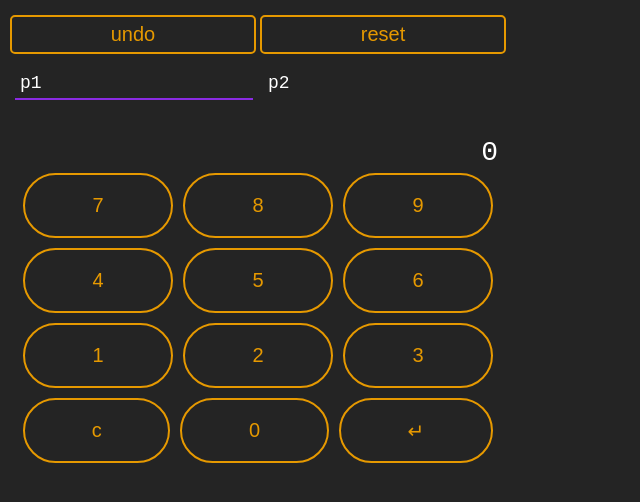
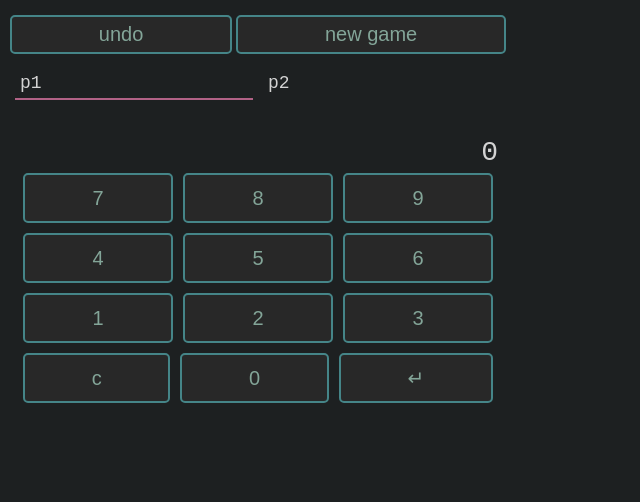
Before and after one commit to StevenUS/scoreboard, an Angular app: page / in a window 1280 px wide. Shown: the top 502 px of the page, without its empty margins (0-640 px from the left). Built offline with nearby package versions, Linux system fonts and the light colour scheme.

Commit message:
redesign with variables.scss

```diff
--- a/angular.json
+++ b/angular.json
@@ -33,6 +33,11 @@
             "styles": [
               "src/styles.scss"
             ],
+            "stylePreprocessorOptions": {
+              "includePaths": [
+                "src/styles"
+              ]
+            },
             "scripts": []
           },
           "configurations": {
--- a/src/app/app.component.html
+++ b/src/app/app.component.html
@@ -1,6 +1,6 @@
 <div class="controls">
     <button (click)="undo()">undo</button>
-    <button (click)="resetGame()">reset</button>
+    <button (click)="resetGame()">new game</button>
 </div>
 
 <div class="turns">
--- a/src/app/num-pad/num-pad.component.scss
+++ b/src/app/num-pad/num-pad.component.scss
@@ -7,6 +7,7 @@
     justify-content: flex-end;
     overflow-x: scroll;
     font-size: 28px;
+    color: lightgray;
     div {
         display: inline-block;
     }
@@ -16,8 +17,7 @@ div {
 }
 
 button {
-    height: 65px;
-    border-radius: 50px;
+    height: 50px;
     flex-grow: 1;
     margin: 5px 5px;
 }
--- a/src/app/player/player.component.scss
+++ b/src/app/player/player.component.scss
@@ -1,17 +1,19 @@
+@import 'variables';
+
 .player {
     min-width: 150px;
     margin: 5px;
     padding: 5px;
     flex-grow: 1;
-    color: white;
+    color: lightgray;
 }
 
 .current-player {
-    border-bottom: 2px solid blueviolet;
+    border-bottom: 2px solid $purple-dim;
 }
 
 .turn-points {
-    border-bottom: 1px dashed lightgray;
+    border-bottom: 1px dashed $gray-dim;
     padding-bottom: 5px;
     margin-bottom: 5px;
 }
@@ -25,5 +27,5 @@
 }
 
 .highest-turn {
-    color: green;
+    color: $yellow-dim;
 }
--- a/src/index.html
+++ b/src/index.html
@@ -5,39 +5,6 @@
         <title>ScrabbleScore</title>
         <base href="/">
         <meta name="viewport" content="width=device-width, initial-scale=1">
-
-        <style>
-            html {
-              box-sizing: border-box;
-            }
-            *, *:before, *:after {
-              box-sizing: inherit;
-            }
-            /* 16 px font size so safari mobile does not zoom while selecting input */
-            body {
-                background-color: #242424;
-                font-family: monospace;
-                font-size: 18px;
-                color: white;
-                touch-action: none; /* no zoom on double tap */
-            }
-            /* don't zoom on safari mobile */
-            input[type="number"] {
-                  font-size: inherit;
-            }
-            button {
-                border: 2px solid #e69900;
-                border-radius: 5px;
-                background: transparent;
-                color: #e69900;
-                font-size: 20px;
-            }
-            button:disabled {
-                border: 0;
-                background: transparent;
-                color: transparent;
-            }
-        </style>
         <link rel="icon" type="image/x-icon" href="favicon.ico">
     </head>
     <body>
--- a/src/styles.scss
+++ b/src/styles.scss
@@ -1 +1,32 @@
-/* You can add global styles to this file, and also import other style files */
+@import 'variables';
+
+html {
+    box-sizing: border-box;
+}
+*, *:before, *:after {
+    box-sizing: inherit;
+}
+
+/* 16 px font size so safari mobile does not zoom while selecting input */
+body {
+    background-color: $bg_h;
+    font-family: monospace;
+    font-size: 18px;
+    touch-action: manipulation; /* no zoom on double tap */
+}
+/* don't zoom on safari mobile */
+input[type="number"] {
+        font-size: inherit;
+}
+button {
+    border: 2px solid $blue-dim;
+    border-radius: 5px;
+    background: $bg;
+    color: $blue;
+    font-size: 20px;
+}
+button:disabled {
+    border: 0;
+    background: transparent;
+    color: transparent;
+}
--- /dev/null
+++ b/src/styles/variables.scss
@@ -0,0 +1,31 @@
+  $bg_h: #1d2021;
+  $bg:   #282828;
+  $bg_s: #32302f;
+  $bg1:  #3c3836;
+  $bg2:  #504945;
+  $bg3:  #665c54;
+  $bg4:  #7c6f64;
+
+  $fg:  #fbf1c7;
+  $fg1: #ebdbb2;
+  $fg2: #d5c4a1;
+  $fg3: #bdae93;
+  $fg4: #a89984;
+
+  $red:    #fb4934;
+  $green:  #b8bb26;
+  $yellow: #fabd2f;
+  $blue:   #83a598;
+  $purple: #d3869b;
+  $aqua:   #8ec07c;
+  $gray:   #928374;
+  $orange: #fe8019;
+
+  $red-dim:    #cc2412;
+  $green-dim:  #98971a;
+  $yellow-dim: #d79921;
+  $blue-dim:   #458588;
+  $purple-dim: #b16286;
+  $aqua-dim:   #689d6a;
+  $gray-dim:   #a89984;
+  $orange-dim: #d65d0e;
```
